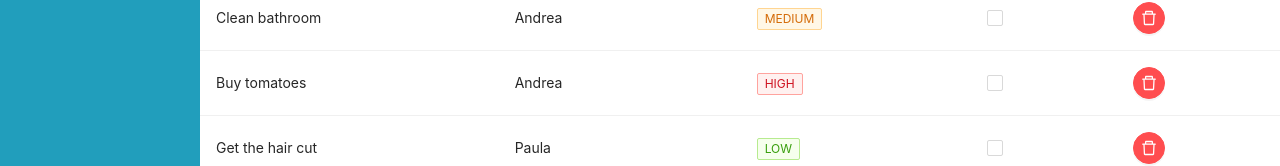
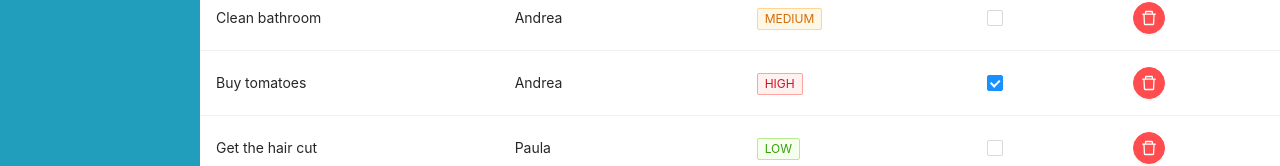
Before and after one commit to acalvom/react-redux-antd-app, a React (Create React App) app: page / in a window 1280 px wide. Shown: the part 133-299 px from the top of the page. Built offline with nearby package versions, Linux system fonts and the light colour scheme.

Commit message:
Add default state to checkbox #list-todos

```diff
--- a/src/components/TodosTable.jsx
+++ b/src/components/TodosTable.jsx
@@ -2,7 +2,7 @@ import React from "react";
 import { useDispatch, useSelector } from "react-redux";
 import { useEffect } from "react";
 import * as todosCreator from "../redux/actionsCreators/todosCreators";
-import { Table, Tag, Space, Checkbox, Button } from "antd";
+import { Table, Tag, Checkbox, Button } from "antd";
 import { DeleteOutlined } from "@ant-design/icons";
 
 const TodosTable = () => {
@@ -40,16 +40,12 @@ const TodosTable = () => {
       title: "Done",
       dataIndex: "isDone",
       key: "isDone",
-      render: () => <Checkbox></Checkbox>,
+      render: (isDone) => <Checkbox defaultChecked={isDone}></Checkbox>,
     },
     {
       title: "Action",
       key: "action",
-      render: () => (
-        <Space size="middle">
-          <Button type="danger" shape="circle" icon={<DeleteOutlined />} />
-        </Space>
-      ),
+      render: () => <Button type="danger" shape="circle" icon={<DeleteOutlined />} />,
     },
   ];
 
```
